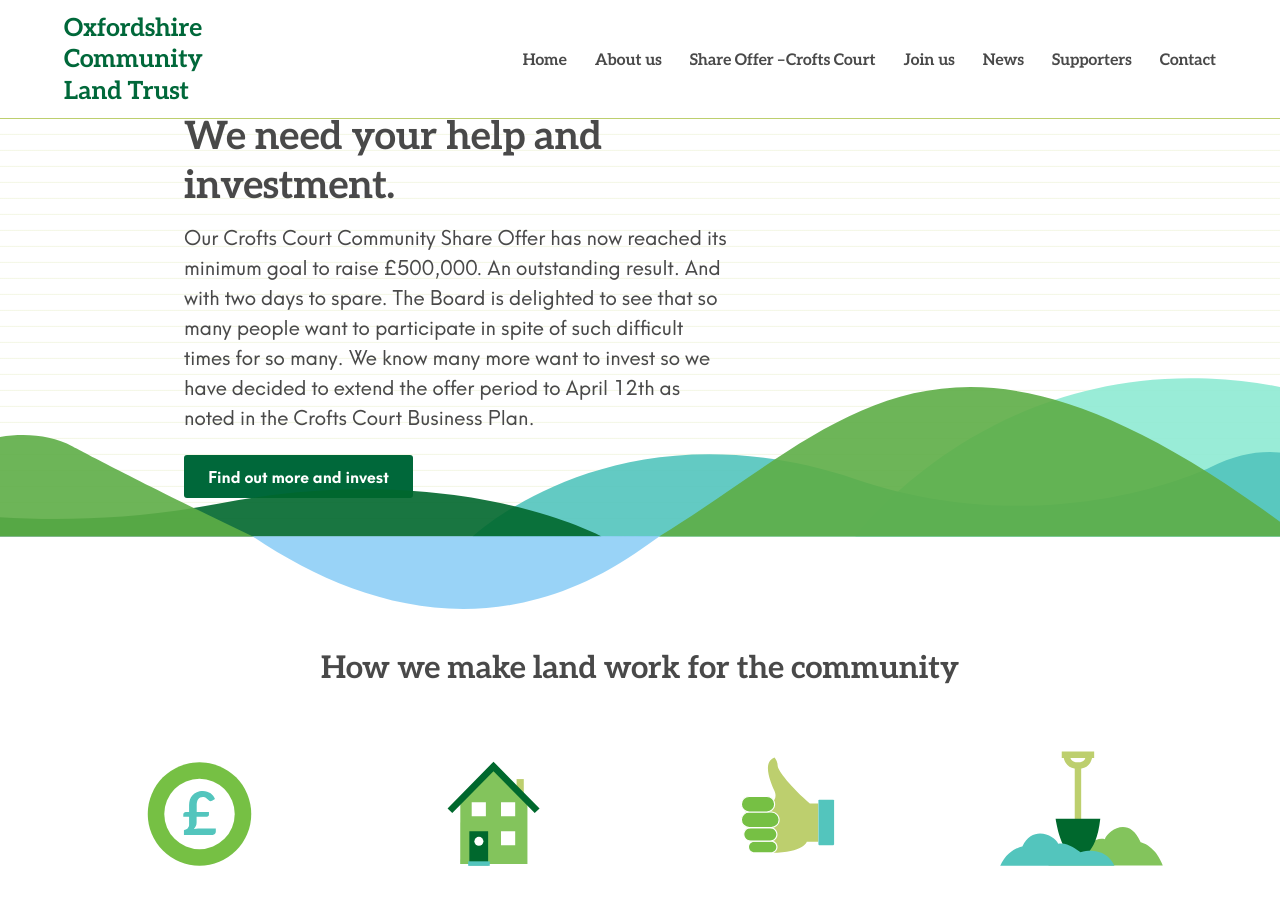
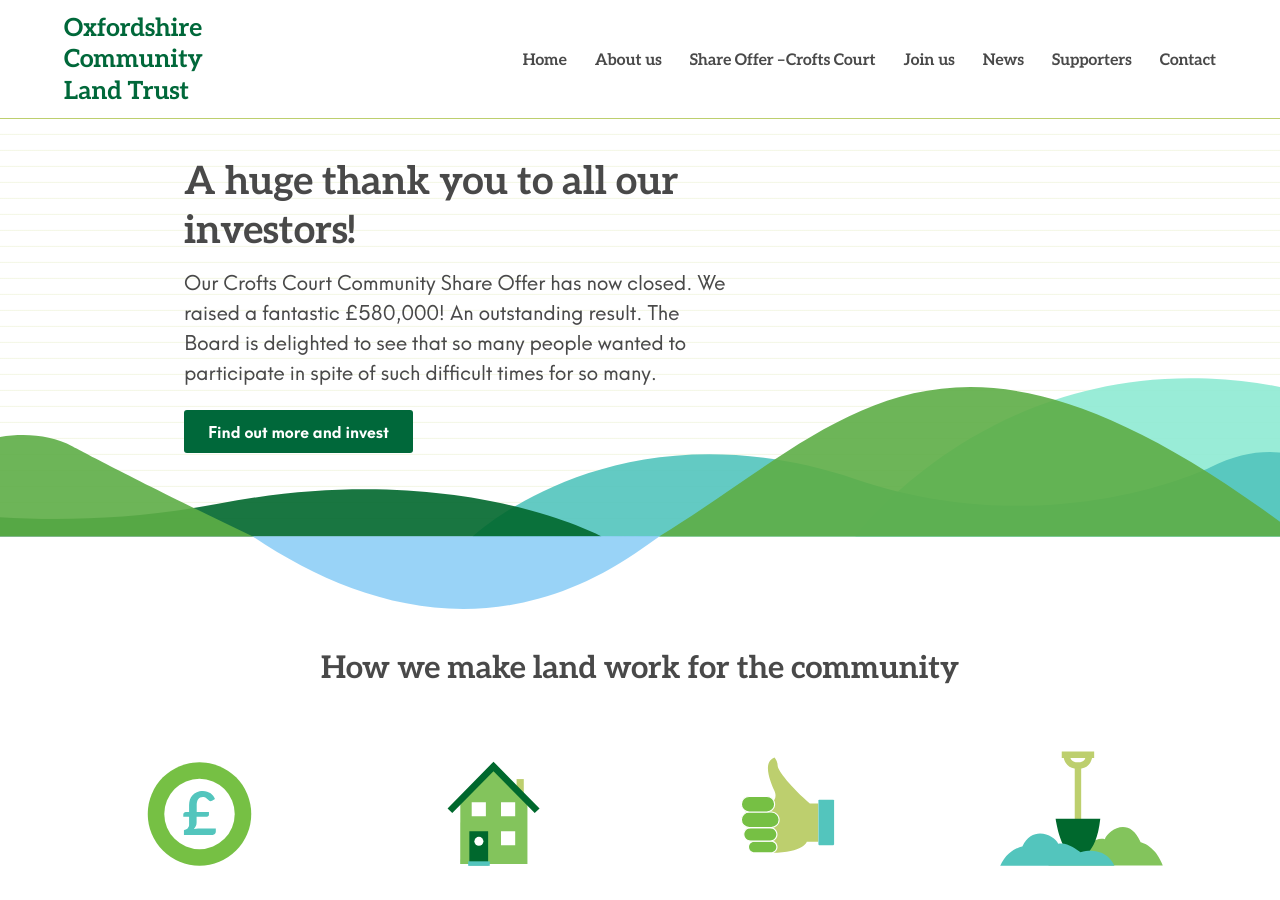
Before and after one commit to johnpuddephatt/oclt, a Jekyll site: the page built from _pages/index.md, in a window 1280 px wide and 900 px high. Built offline with Jekyll 4.4.1, drawn with Linux system fonts in a browser that asks for light colours.

Commit message:
Update from Forestry.io Oxfordshire CLT updated _pages/index.md

```diff
--- a/_pages/index.md
+++ b/_pages/index.md
@@ -1,17 +1,16 @@
 ---
+layout: home
+permalink: "/"
 title: Home
-permalink: "/"
-layout: home
-heading: We need your help and investment.
-subheading: Our Crofts Court Community Share Offer has now reached its minimum goal
-  to raise £500,000.  An outstanding result. And with two days to spare. The Board
-  is delighted to see that so many people want to participate in spite of such difficult
-  times for so many.  We know many more want to invest so we have decided to extend
-  the offer period to April 12th as noted in the Crofts Court Business Plan.
+heading: A huge thank you to all our investors!
+subheading: 'Our Crofts Court Community Share Offer has now closed. We raised a fantastic
+  £580,000! An outstanding result. The Board is delighted to see that so many people
+  wanted to participate in spite of such difficult times for so many. '
 button:
   text: Find out more and invest
   link: "/crofts-court/"
 button2:
   text: ''
   link: ''
+
 ---
```
Also changed, not shown: .forestry/front_matter/templates/faq.yml, .forestry/front_matter/templates/home.yml, .forestry/front_matter/templates/menu.yml, .forestry/front_matter/templates/page.yml, .forestry/front_matter/templates/people.yml, .forestry/front_matter/templates/post.yml, .forestry/front_matter/templates/project.yml, .forestry/settings.yml.
